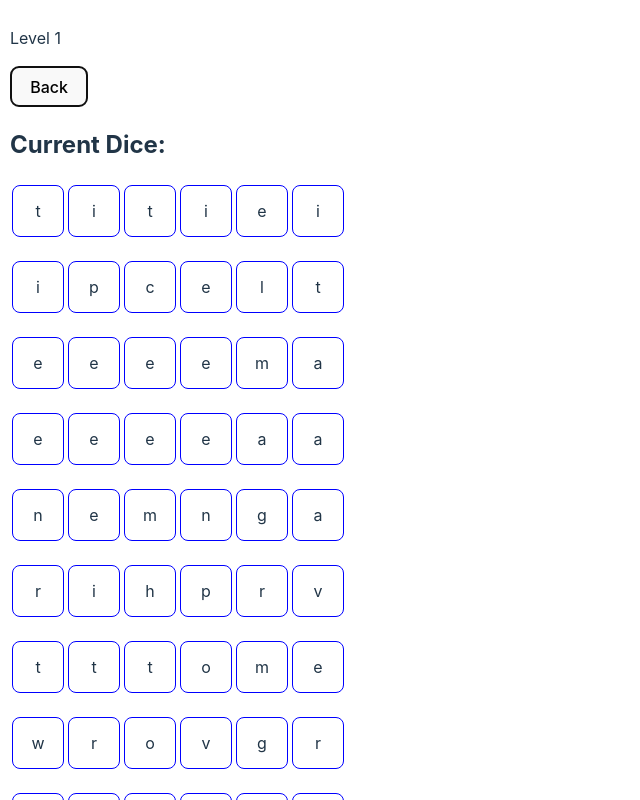
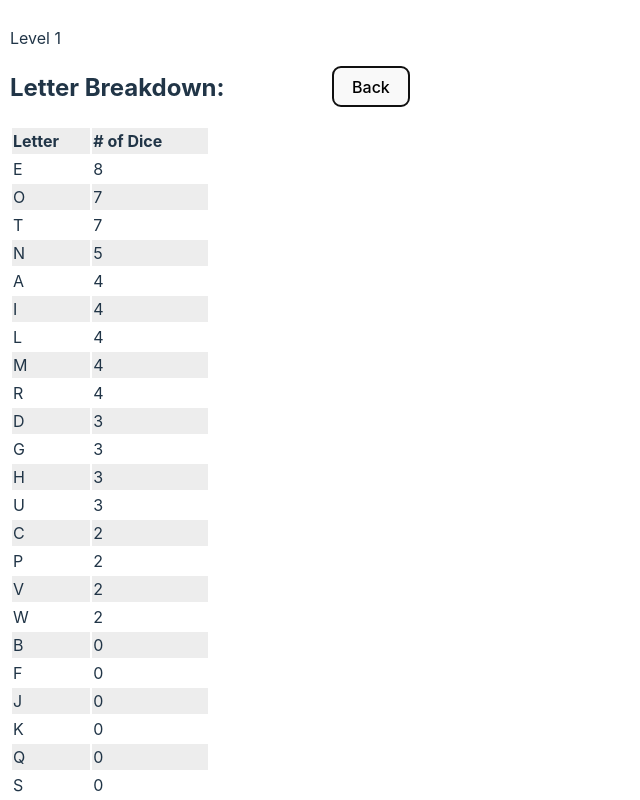
Before and after one commit to PhillipGH/PhillipGH.github.io, a React (Vite) app: page / in a window 1280 px wide. Both pictures are taken after a click on the button "Dice". Shown: the top 800 px of the page, without its empty margins (0-640 px from the left). Built offline with nearby package versions, Linux system fonts and the light colour scheme.

Commit message:
animation for progress bar and stat table

```diff
--- a/src/App.css
+++ b/src/App.css
@@ -150,6 +150,7 @@ transition: visibility 1s 2s, opacity 2s linear;
   align-items: center;
   justify-content: center;
   width: 100%;
+  margin-bottom: 12px;
 }
 
 #progressbar {
@@ -158,6 +159,7 @@ transition: visibility 1s 2s, opacity 2s linear;
   /* (height of inner div) / 2 + padding */
   padding: 3px;
   position:relative;
+  overflow: hidden;
 }
 
 #progressbar>div {
@@ -167,8 +169,12 @@ transition: visibility 1s 2s, opacity 2s linear;
   height: 20px;
   border-radius: 10px;
   position:relative;
+  float: left;
+  -webkit-transition: width 250ms ease;
+	-moz-transition: width 250ms ease;
+	-o-transition: width 250ms ease;
+	transition: width 250ms ease;
 }
-
 
 #progressbar>center {
   position:absolute;
@@ -219,3 +225,19 @@ transition: visibility 1s 2s, opacity 2s linear;
   font-size: 10px;
   color: #646cff;
 }
+
+#viewDice {
+  float:right;
+}
+
+#letterTable {
+  width: 50%
+}
+
+#letterTable>tr:nth-of-type(odd) {
+  background-color:#ededed;
+}
+
+#letterTable>tr>th {
+  text-align: left;
+}
--- a/src/App.tsx
+++ b/src/App.tsx
@@ -78,14 +78,14 @@ function Game(props: {dictionary: Set<string>}) {
           break;
       }
     }}/>;
-    viewButton = <button onClick={() => {setPhase('view_dice')}}>Dice</button>
+    viewButton = <button id='viewDice' onClick={() => {setPhase('view_dice')}}>Dice</button>
   } else if (phase === 'view_dice') {
     content = <DiceView dice={dice}/>;
-    viewButton = <button onClick={() => {setPhase('rewards')}}>Back</button>
+    viewButton = <button id='viewDice' onClick={() => {setPhase('rewards')}}>Back</button>
   }
 
   return <div className={phase === 'view_dice' ? "game" : "game noselect"}>
-    <p>Level {level}</p>
+      <p>Level {level}</p>
       {viewButton}
       {content}
     </div>;
--- a/src/Board.tsx
+++ b/src/Board.tsx
@@ -192,7 +192,7 @@ function Board(props: {
       clearInterval(intervalRef.current);
       return <div className="game">
         <h1>Game Over!</h1>
-        <h2>Score: {score}</h2>
+        <h2>Level {props.level} - Score {score}/{requiredScore}</h2>
         <button onClick={() => {
           props.onLose();
         }}>Restart</button>
@@ -222,7 +222,6 @@ function Board(props: {
       <div className='container'>
         <Grid dice={dice} currentWord={currentWord} setCurrentWord={setCurrentWord} commitWord={commitWord} />
       </div>
-      <br />
       {rerollButton}
     </div>;
   }
--- a/src/Dice.tsx
+++ b/src/Dice.tsx
@@ -84,7 +84,7 @@ export function getDiceBonusText(bonus: DiceBonus): {title: string, description:
         case DiceBonus.B_2_REROLL:
             return {title: '+2 rerolls', description: '+2 board reroll charge'};
         case DiceBonus.B_ALPHABET:
-            return {title: 'a → b', description: '2x word score and changes to the next letter in the alphabet.'};
+            return {title: '2x and a → b', description: '2x word score and changes to the next letter in the alphabet.'};
         case DiceBonus.B_MULTIPLIER_COUNTER:
             return {title: 'multiplier', description: 'word score multiplier increases by 1 with each word'};
         default:
--- a/src/RewardsPhase.tsx
+++ b/src/RewardsPhase.tsx
@@ -1,10 +1,10 @@
-import {PointerEvent, useEffect, useRef, useState } from 'react'
+import { PointerEvent, useEffect, useRef, useState } from 'react'
 import './App.css'
 import React from 'react';
 import { getDiceBonusText, TDie } from './Dice';
 
-function Die(props: { die: TDie}) {
-    let bonus : React.JSX.Element | null = null;
+function Die(props: { die: TDie }) {
+    let bonus: React.JSX.Element | null = null;
     if (props.die.bonus) {
         const text = getDiceBonusText(props.die.bonus);
         bonus = <div className="bonus"><h3>{text.title}</h3><p>{text.description}</p></div>;
@@ -17,10 +17,34 @@ function Die(props: { die: TDie}) {
     </div>
 }
 
-export function DiceView(props: {dice: TDie[]}) {
+export function DiceView(props: { dice: TDie[] }) {
+    const alphabet = 'abcdefghijklmnopqrstuvwxyz'.split('');
+    const letters = alphabet.map(letter =>  {
+        let count = 0;
+        for (let i = 0; i < props.dice.length; ++i) {
+            if (props.dice[i].faces.some(face => face.includes(letter))) {
+                count++;
+            }
+        }
+        return {letter: letter, count: count};
+    });
+    letters.sort(function(a, b){return b.count - a.count});
+
     return <div id="rewardsPhase">
+        <h2>Letter Breakdown:</h2>
+        <table id='letterTable'>
+            <tr>
+                <th>Letter</th>
+                <th># of Dice</th>
+            </tr>
+            {letters.map(r => <tr key={r.letter}>
+                <td>{r.letter.toUpperCase()}</td>
+                <td>{r.count}</td>
+            </tr>)}
+
+        </table>
         <h2>Current Dice:</h2>
-    {props.dice.map((die, i) =>
+        {props.dice.slice(0).reverse().map((die, i) =>
             <div key={i} className='reward'>
                 <Die key={i} die={die} />
             </div>
@@ -28,11 +52,11 @@ export function DiceView(props: {dice: TDie[]}) {
     </div>;
 }
 
-function RewardsPhase(props: {choices: TDie[], onChoice: (die: TDie) => void}) {
+function RewardsPhase(props: { choices: TDie[], onChoice: (die: TDie) => void }) {
     return <div id="rewardsPhase">
         <h2>Add a New Die!</h2>
         {props.choices.map((die, i) =>
-        <button key={i} className='reward' onClick={() => {props.onChoice(die);}}>
+            <button key={i} className='reward' onClick={() => { props.onChoice(die); }}>
                 <Die key={i} die={die} />
                 {/* <button onClick={() => {props.onChoice(die);}}>choose</button> */}
             </button>
```
Lines whose indentation alone changed are shown as unchanged.
